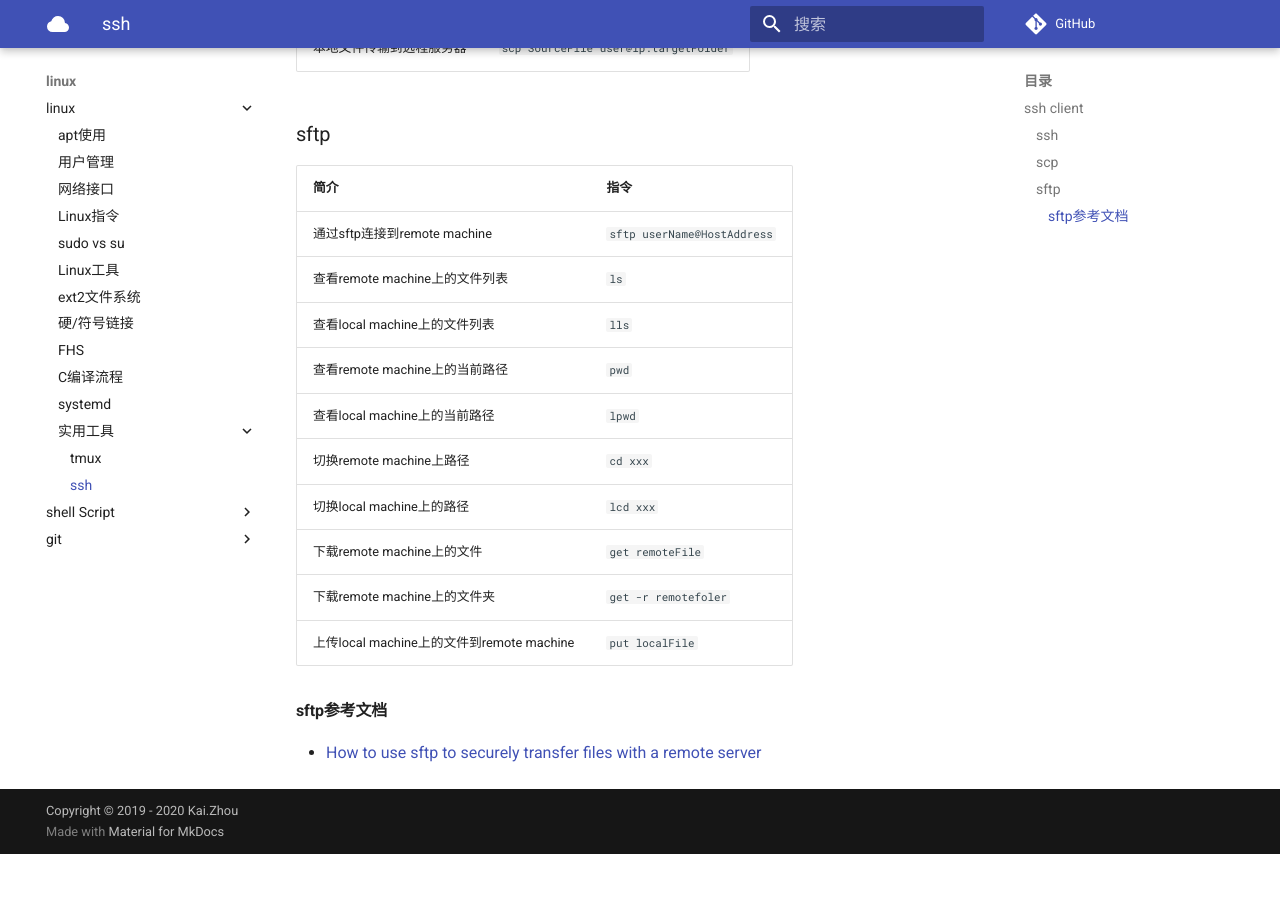
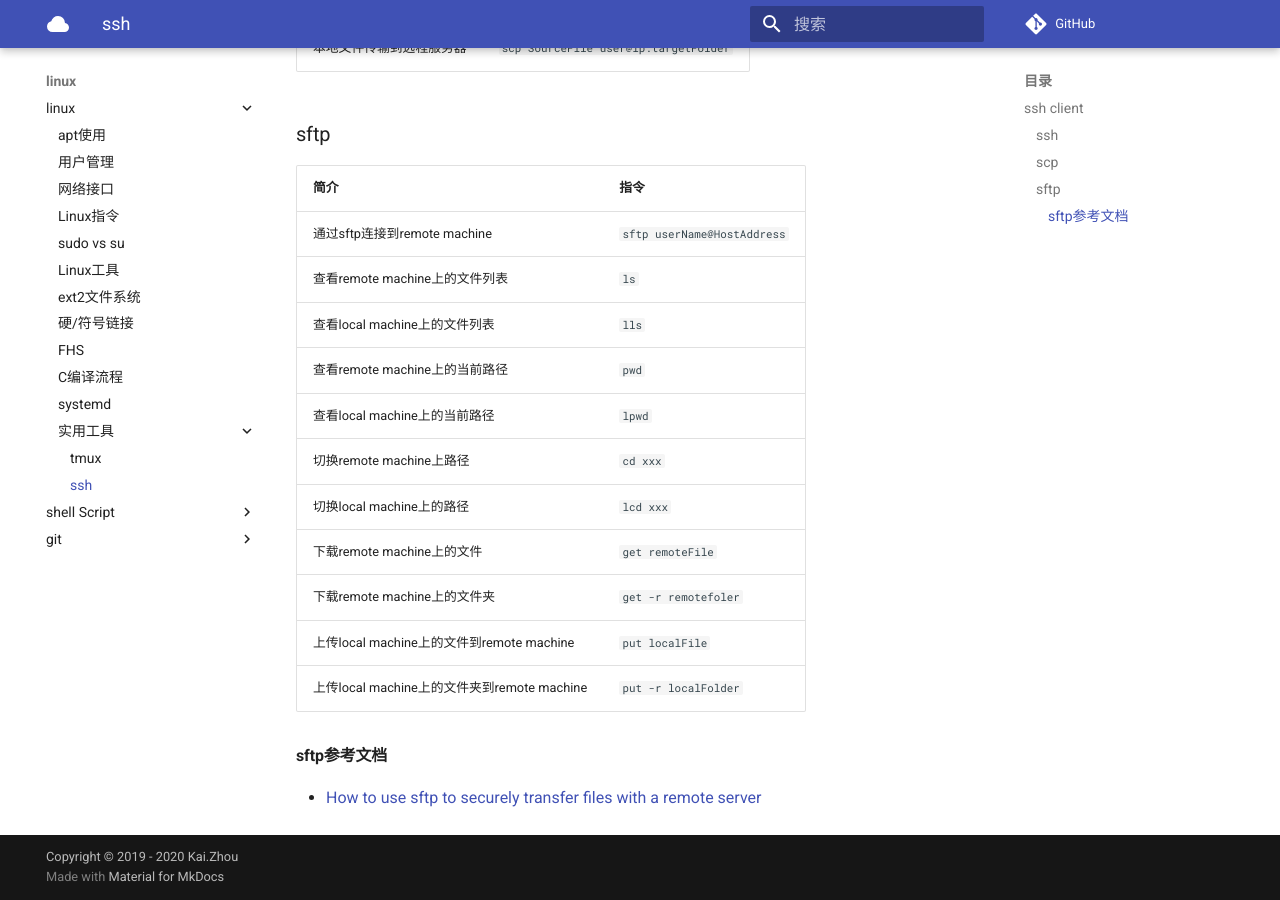
Before and after one commit to zhoukaidev/ks_blog, an MkDocs documentation site: the page built from docs/shell/linux/tools/ssh.md, in a window 1280 px wide and 900 px high, scrolled down 966 px. Built offline with MkDocs 1.6.1 and Material for MkDocs 9.7.7, drawn with Linux system fonts in a browser that asks for light colours; comment, search, counter and statistics services are not loaded; before the commit the page ends 1820 px from its top, so only the background shows below that.

Commit message:
Update ssh.md

```diff
--- a/docs/shell/linux/tools/ssh.md
+++ b/docs/shell/linux/tools/ssh.md
@@ -41,6 +41,7 @@
 | 下载remote machine上的文件 | `get remoteFile` |
 | 下载remote machine上的文件夹 | `get -r remotefoler` |
 | 上传local machine上的文件到remote machine | `put localFile` |
+| 上传local machine上的文件夹到remote machine | `put -r localFolder` |
 
 #### sftp参考文档
 
```
